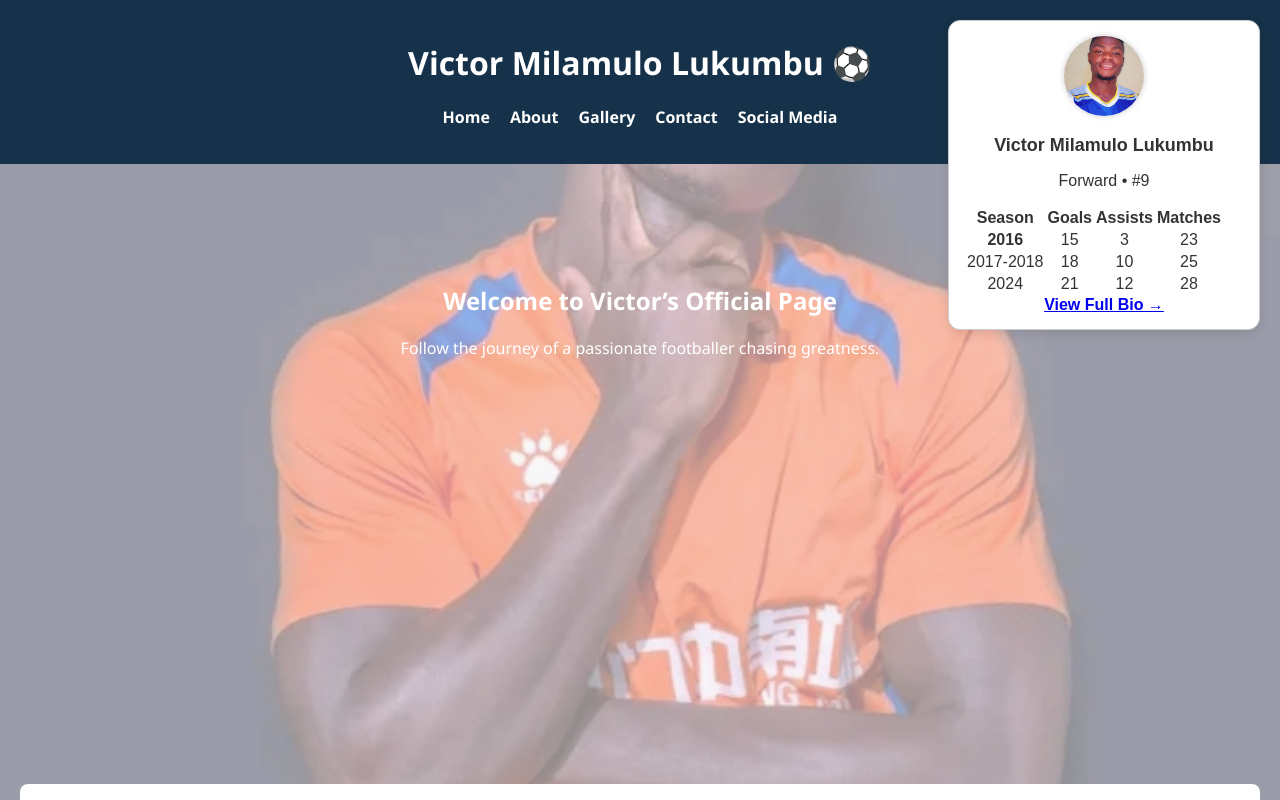
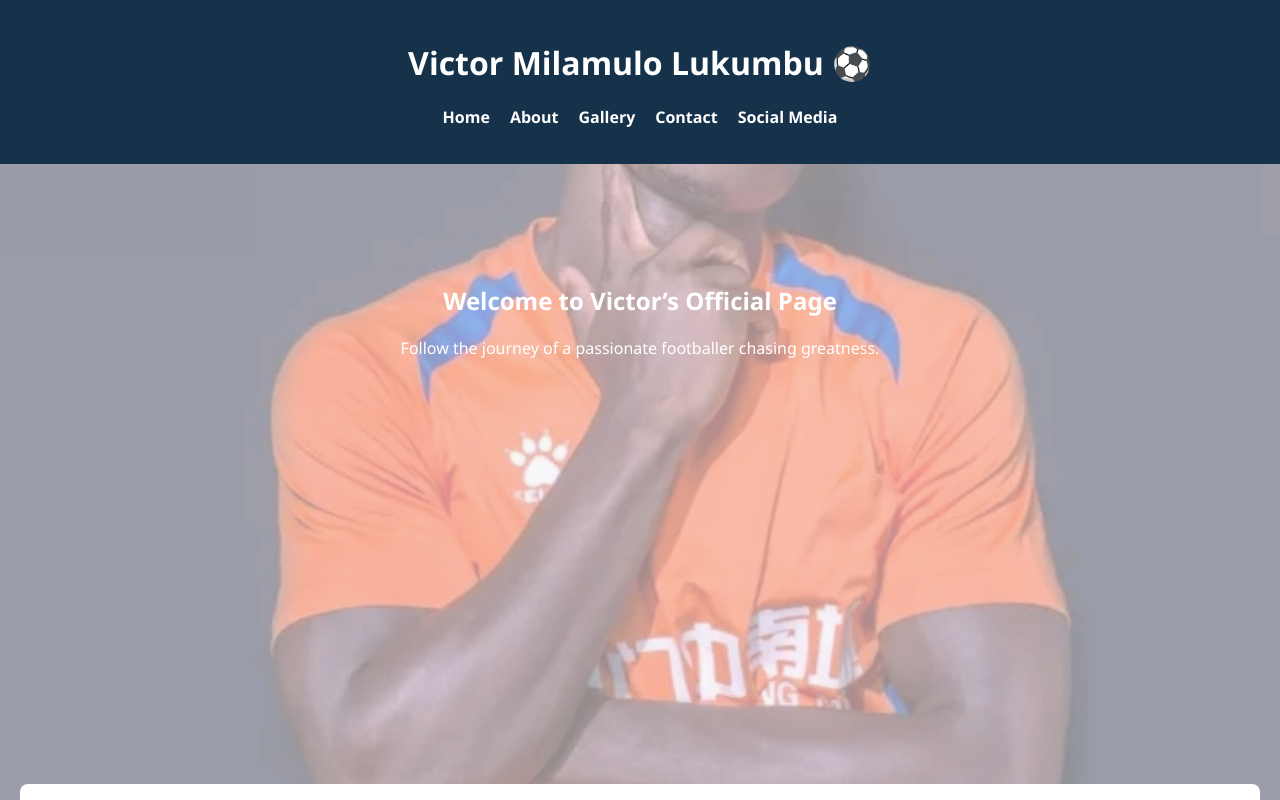
Before and after one commit to VictorLukumbu/victor-website, a plain HTML site: page index.html in a window 1280 px wide. Shown: the top 800 px of the page. Drawn offline with Linux system fonts and the light colour scheme.

Commit message:
Update index.html

```diff
--- a/index.html
+++ b/index.html
@@ -19,49 +19,6 @@
 <!-- Everything visible on the page lives here. -->
 <body>
 
-  <!-- Floating Profile Card for Victor -->
-<div class="floating-profile">
-
-  <!-- Victor's Image -->
-  <img src="images/portrai.jpg" alt="Victor Milamulo Lukumbu" class="floating-img" />
-
-  <!-- Info Section -->
-  <div class="floating-info">
-    <h3>Victor Milamulo Lukumbu</h3>
-    <p class="position">Forward • #9</p>
-
-    <!-- Stats Table -->
-    <table class="stats-table">
-      <tr>
-        <th>Season</th>
-        <th>Goals</th>
-        <th>Assists</th>
-        <th>Matches</th>
-      </tr>
-      <tr>
-      <td><b>2016</b></td>
-        <td>15</td>
-        <td>3</td>
-        <td>23</td>
-      </tr>
-      <tr>
-        <td>2017-2018</td>
-        <td>18</td>
-        <td>10</td>
-        <td>25</td>
-      </tr>
-      <tr>
-        <td>2024</td>
-        <td>21</td>
-        <td>12</td>
-        <td>28</td>
-      </tr>
-    </table>
-  </div>
-  <!-- Link to Victor's full biography page -->
-<a href="about.html" class="bio-link"><b>View Full Bio →</b></a>
-
-</div>
 
   <!-- top section with victor's name and navigation menu -->
   <header>
@@ -116,4 +73,5 @@
   <!-- loads my JavaScript file for interactivity -->
   <script src="js/script.js"></script>
 </body>
+
 </html>
```
